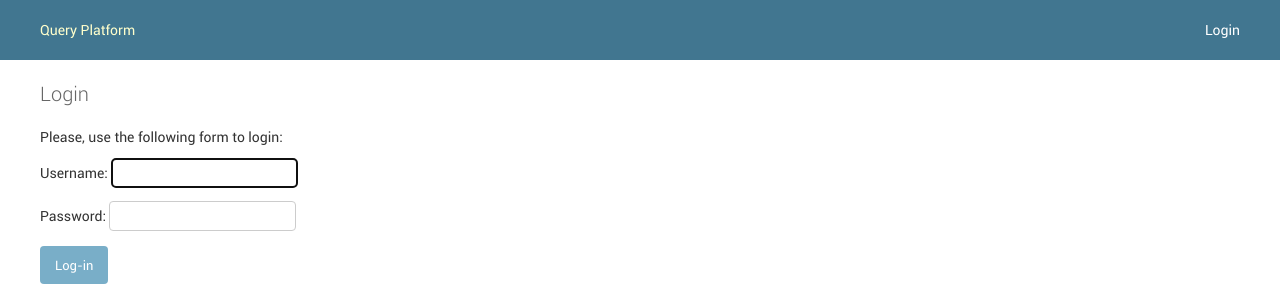
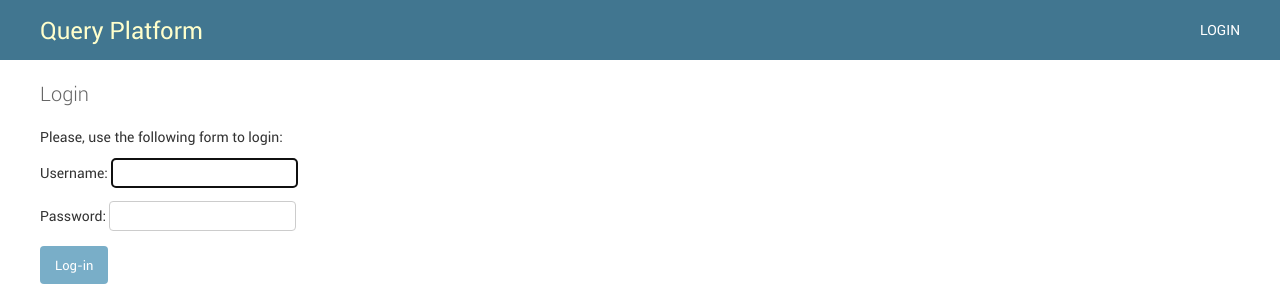
Before and after one commit to jianqiqi2020/query_platform, a Django app: page /account/login/ in a window 1280 px wide. Shown: the top 300 px of the page. Run offline with Django 3.2, Linux system fonts and the light colour scheme.

Commit message:
modify head

```diff
--- a/templates/base.html
+++ b/templates/base.html
@@ -7,7 +7,7 @@
 </head>
 <body>
 <div id="header">
-    <span class="logo" style="display:inline-block;margin-right:60px;">Query Platform</span>
+    <span class="logo" style="display:inline-block;margin-right:60px;font-size:24px;">Query Platform</span>
     {% if request.user.is_authenticated %}
         {#        <ul>#}
         {#            <li {% if section == "dashboard" %}class="selected"{% endif %}>#}
@@ -24,10 +24,11 @@
     {% endif %}
     <span style="float: right;">
        {% if request.user.is_authenticated %}
-           Hello {{ request.user.username }},
-           <a href="{% url "logout" %}">Logout</a>
+           Hello, {{ request.user.username }}.
+           <a href="{% url "password_change" %}">CHANGE PASSWORD</a> /
+           <a href="{% url "logout" %}">LOGOUT</a>
        {% else %}
-           <a href="{% url "login" %}">Login</a>
+           <a href="{% url "login" %}">LOGIN</a>
        {% endif %}
     </span>
 </div>
```
